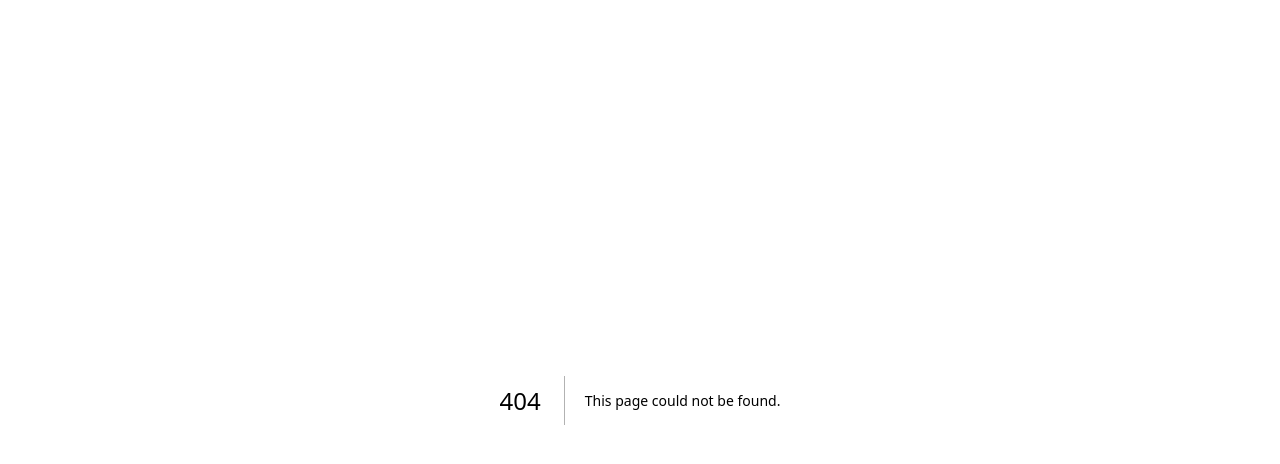
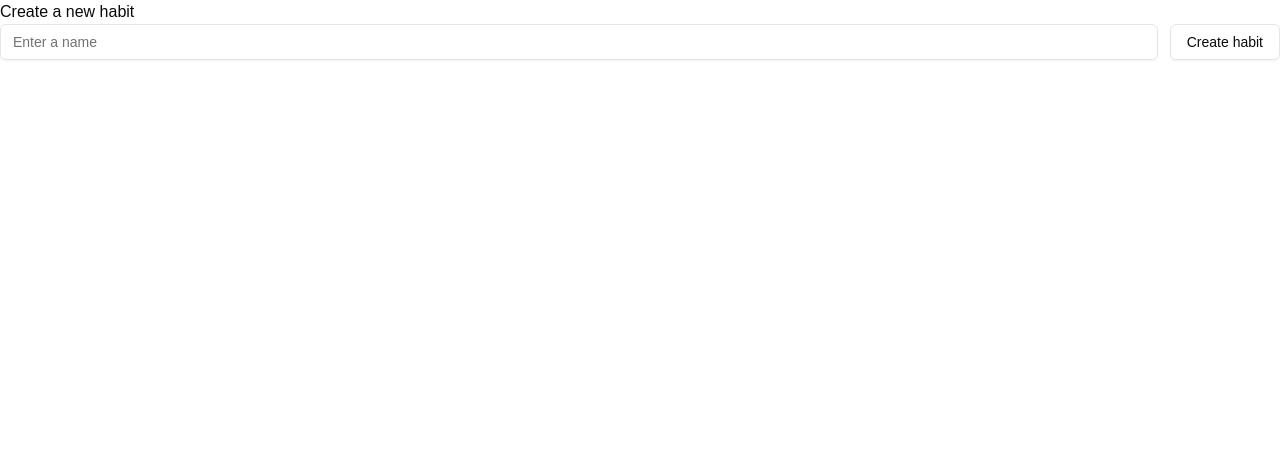
Before and after one commit to Bonnie-wy/poop-tracker, a Next.js app: page /create-habit in a window 1280 px wide. Before the commit this address had no page. Shown: the top 464 px of the page. Built offline with nearby package versions, Linux system fonts and the light colour scheme.

Commit message:
feat: create habit

```diff
--- /dev/null
+++ b/app/create-habit/page.tsx
@@ -0,0 +1,52 @@
+"use client";
+
+import { Button } from "@/components/ui/button";
+import { Input } from "@/components/ui/input";
+import createHabit from "@/lib/actions/createHabit";
+import { SubmitHandler, useForm } from "react-hook-form";
+
+type FormInput = {
+  name: string;
+};
+
+const Page = () => {
+  const {
+    register,
+    handleSubmit,
+    formState: { errors },
+  } = useForm<FormInput>();
+
+  const onSubmit: SubmitHandler<FormInput> = async (data) => {
+    const { success, error } = await createHabit(data.name);
+    if (success) {
+      alert("Habit created successfully");
+    }
+
+    if (error) {
+      alert("An error has occurred");
+    }
+  };
+
+  return (
+    <div>
+      <h1>Create a new habit</h1>
+
+      <form onSubmit={handleSubmit(onSubmit)}>
+        <div className="flex gap-3">
+          <Input
+            placeholder="Enter a name"
+            id="name"
+            {...register("name", { required: true })}
+          />
+          {errors.name && <span>This field is required</span>}
+
+          <Button type="submit" variant="outline">
+            Create habit
+          </Button>
+        </div>
+      </form>
+    </div>
+  );
+};
+
+export default Page;
--- a/app/home/page.tsx
+++ b/app/home/page.tsx
@@ -3,6 +3,7 @@ import getPoopHistory from "@/lib/actions/getPoopHistory";
 import { getDayOfYear, intlFormat } from "date-fns";
 import { Models } from "node-appwrite";
 import CalendarView from "./components/CalendarView";
+import CreateHabitButton from "@/components/CreateHabitButton";
 
 const formattedDate = (date: string) => {
   return intlFormat(date, {
@@ -44,6 +45,7 @@ const Home = async () => {
 
   return (
     <>
+      <CreateHabitButton />
       <AddPoopRecordButton />
       <h3>💩 Poop history</h3>
       <CalendarView records={records} />
--- /dev/null
+++ b/components/CreateHabitButton.tsx
@@ -0,0 +1,15 @@
+"use client";
+
+import { useRouter } from "next/navigation";
+
+const CreateHabitButton = () => {
+  const router = useRouter();
+
+  const handleClick = () => {
+    router.push("/create-habit");
+  };
+
+  return <button onClick={handleClick}>Create Habit</button>;
+};
+
+export default CreateHabitButton;
--- /dev/null
+++ b/components/ui/input.tsx
@@ -0,0 +1,22 @@
+import * as React from "react"
+
+import { cn } from "@/lib/utils"
+
+const Input = React.forwardRef<HTMLInputElement, React.ComponentProps<"input">>(
+  ({ className, type, ...props }, ref) => {
+    return (
+      <input
+        type={type}
+        className={cn(
+          "flex h-9 w-full rounded-md border border-input bg-transparent px-3 py-1 text-base shadow-sm transition-colors file:border-0 file:bg-transparent file:text-sm file:font-medium file:text-foreground placeholder:text-muted-foreground focus-visible:outline-none focus-visible:ring-1 focus-visible:ring-ring disabled:cursor-not-allowed disabled:opacity-50 md:text-sm",
+          className
+        )}
+        ref={ref}
+        {...props}
+      />
+    )
+  }
+)
+Input.displayName = "Input"
+
+export { Input }
--- /dev/null
+++ b/lib/actions/createHabit.ts
@@ -0,0 +1,51 @@
+"use server";
+
+import { createAdminClient } from "../config/appwrite";
+import { ID } from "node-appwrite";
+import checkAuth from "./checkAuth";
+import { revalidatePath } from "next/cache";
+
+const createHabit = async (name: string) => {
+  if (!name) {
+    return {
+      error: "Please fill in the name",
+    };
+  }
+
+  // Get db
+  const { databases } = await createAdminClient();
+
+  try {
+    // check user
+    const { user } = await checkAuth();
+
+    if (!user) {
+      return {
+        error: "You must log in to create a habit",
+      };
+    }
+
+    // create a habit in db
+    const newHabit = await databases.createDocument(
+      process.env.NEXT_PUBLIC_APPWRITE_DATABASE!,
+      process.env.NEXT_PUBLIC_APPWRITE_COLLECTION_HABITS!,
+      ID.unique(),
+      {
+        user_id: user.id,
+        name,
+        created_at: new Date(),
+      }
+    );
+
+    revalidatePath("/home", "layout");
+
+    return { success: true, data: newHabit };
+  } catch (error) {
+    console.log("error", error);
+    return {
+      error: "Could not create habit",
+    };
+  }
+};
+
+export default createHabit;
```
